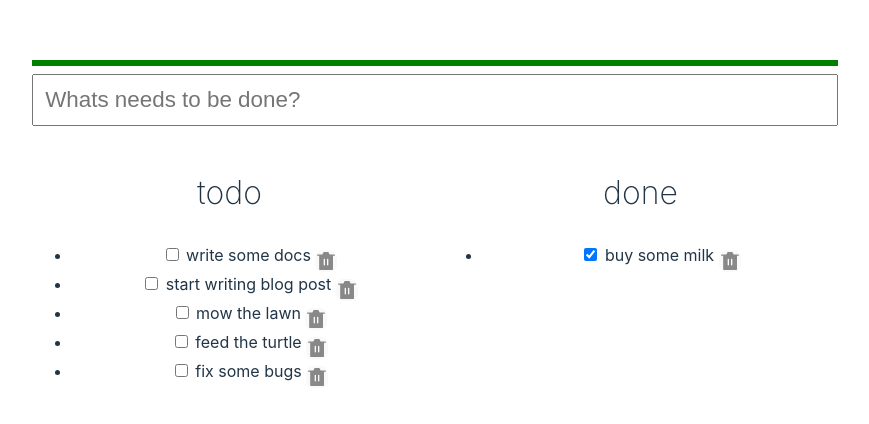
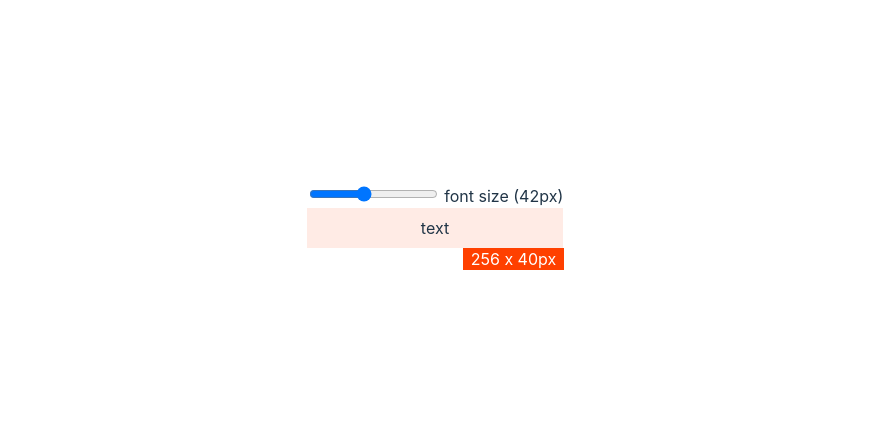
Before and after one commit to leenusdarnal/example-codes, a Svelte app in the folder learn-svelte/helloworld01/: page / in a window 1280 px wide. Shown: the part 184-608 px from the top of the page, without its empty margins (205-1074 px from the left). Built offline with nearby package versions, Linux system fonts and the light colour scheme.

Commit message:
svlete examples

```diff
--- a/learn-svelte/helloworld01/src/App.svelte
+++ b/learn-svelte/helloworld01/src/App.svelte
@@ -28,6 +28,8 @@
   import FadeNFly from './advance/Motion/FadeNFly.svelte'
   import CustomCssTransitions from './advance/Motion/transition/customCssTransitions.svelte'
   import Todo from './advance/Motion/transition/todos/Todo.svelte'
+  import ColorCanvas from './advance/action/ColorCanvas.svelte'
+  import Dimension from './advance/Dimension.svelte'
 </script>
 
 <!-- <Counter />
@@ -92,8 +94,12 @@
 <!-- <FadeNFly /> -->
 <!-- <hr /> -->
 <!-- <CustomCssTransitions /> -->
-<hr />
-<Todo />
+<!-- <hr /> -->
+<!-- <Todo /> -->
+<!-- <hr /> -->
+<!-- <ColorCanvas /> -->
+<!-- <hr /> -->
+<Dimension />
 
 <style>
   hr {
--- /dev/null
+++ b/learn-svelte/helloworld01/src/advance/Dimension.svelte
@@ -0,0 +1,34 @@
+<script lang="ts">
+  let h: number
+  let w: number
+  let size = 42
+  let text = 'edit this text'
+</script>
+
+<label>
+  <input type="range" bind:value={size} min="1" max="100" />
+  font size ({size}px)
+</label>
+<div bind:clientWidth={w} bind:clientHeight={h}>
+  <span style="font-size: {size} px;" contenteditable>text</span>
+  <span class="size">{w} x {h}px</span>
+</div>
+
+<style>
+  div {
+    position: relative;
+    /* display: ; */
+    padding: 0.5rem;
+    background: hsla(15, 100%, 50%, 0.1);
+  }
+  .size {
+    position: absolute;
+    right: -1px;
+    bottom: -1.4em;
+    line-height: 1;
+    background: hsla(15, 100%, 50%);
+    color: white;
+    padding: 0.2em 0.5em;
+    white-space: pre;
+  }
+</style>
--- /dev/null
+++ b/learn-svelte/helloworld01/src/advance/action/Canvas.svelte
@@ -0,0 +1,91 @@
+<script lang="ts">
+  import { onMount } from 'svelte'
+  export let color: string
+  export let size: number
+
+  let canvas: HTMLCanvasElement
+  let context: CanvasRenderingContext2D
+  let previous: { x: number; y: number }
+
+  function get_coords(e: Event) {
+    const { clientX, clientY } = e as MouseEvent
+    const { left, top } = canvas.getBoundingClientRect()
+    const x = clientX - left
+    const y = clientY - top
+    return { x, y }
+  }
+
+  onMount(() => {
+    context = canvas.getContext('2d')
+    const resize = () => {
+      canvas.width = window.innerWidth
+      canvas.height = window.innerHeight
+    }
+    window.addEventListener('resize', resize)
+    resize()
+
+    return () => {
+      window.removeEventListener('resize', resize)
+    }
+  })
+</script>
+
+<canvas
+  bind:this={canvas}
+  on:pointerdown={(e) => {
+    const { x, y } = get_coords(e)
+    context.fillStyle = color
+    context.beginPath()
+    context.arc(x, y, size / 2, 0, 2 * Math.PI)
+    context.fill()
+
+    previous = { x, y }
+  }}
+  on:pointerleave={() => {
+    previous = null
+  }}
+  on:pointermove={(e) => {
+    const coords = get_coords(e)
+    if (e.button === 1) {
+      e.preventDefault()
+      context.strokeStyle = color
+      context.lineWidth = size
+      context.lineCap = 'round'
+      context.beginPath()
+      context.moveTo(previous.x, previous.y)
+      context.lineTo(coords.x, coords.y)
+      context.stroke()
+    }
+    previous = coords
+  }}
+/>
+
+{#if previous}
+  <div
+    class="preview"
+    style="--color::{color};--size:{size}px; --x :{previous.x}px;--y:{previous.y}px"
+  />
+{/if}
+
+<style>
+  canvas {
+    position: absolute;
+    left: 0;
+    top: 0;
+    height: 100%;
+    width: 100%;
+  }
+
+  .preview {
+    position: absolute;
+    left: var(--x);
+    top: var(--y);
+    width: var(--size);
+    height: var(--size);
+    transform: translate(-50%, -50%);
+    background: var(--color);
+    border-radius: 50%;
+    opacity: 0.5%;
+    pointer-events: none;
+  }
+</style>
--- /dev/null
+++ b/learn-svelte/helloworld01/src/advance/action/ColorCanvas.svelte
@@ -0,0 +1,126 @@
+<script lang="ts">
+  import Canvas from './Canvas.svelte'
+  import { trapFocus } from './action'
+
+  const colors = [
+    'red',
+    'orange',
+    'yellow',
+    'green',
+    'blue',
+    'indigo',
+    'violet',
+    'white',
+    'black',
+  ]
+  let selected = colors[0]
+  let size = 10
+  let showMenu = true
+</script>
+
+<div class="container">
+  <Canvas color={selected} {size} />
+  {#if showMenu}
+    <!-- svelte-ignore a11y-no-static-element-interactions -->
+    <div
+      class="modal-background"
+      on:click|self={() => (showMenu = false)}
+      on:keydown={(e) => {
+        if (e.key === 'Escape') showMenu = false
+      }}
+    >
+      <div class="menu" use:trapFocus>
+        <div class="colors">
+          {#each colors as color}
+            <button
+              class="color"
+              aria-label="color"
+              aria-current={selected === color}
+              style="--color :{color}"
+              on:click={() => {
+                selected = color
+              }}
+            />
+          {/each}
+        </div>
+        <label
+          >small
+          <input type="range" bind:value={size} min="1" max="50" />
+          large
+        </label>
+      </div>
+    </div>
+  {/if}
+  <div class="controls">
+    <button class="show-menu" on:click={() => (showMenu = !showMenu)}
+      >{showMenu ? 'close' : 'menu'}</button
+    >
+  </div>
+</div>
+
+<style>
+  .container {
+    position: fixed;
+    left: 0;
+    top: 0;
+    width: 100%;
+    height: 100%;
+  }
+  .controls {
+    position: absolute;
+    left: 0;
+    top: 0;
+    pad: 1em;
+  }
+  .show-menu {
+    width: 5em;
+  }
+  .modal-background {
+    position: fixed;
+    display: flex;
+    justify-content: center;
+    align-items: center;
+    left: 0;
+    top: 0;
+    width: 100%;
+    height: 100%;
+    backdrop-filter: blur(20px);
+  }
+  .menu {
+    position: relative;
+    background: var(--bg-2);
+    width: calc(100%-2em);
+    max-width: 28em;
+    padding: 1em 1em 0.5em 1em;
+    border-radius: 1em;
+    box-sizing: border-box;
+    user-select: none;
+  }
+  .colors {
+    display: grid;
+    align-items: center;
+    grid-template-columns: repeat(9, 1fr);
+    grid-gap: 0.5em;
+  }
+  .color {
+    aspect-ratio: 1;
+    border-radius: 50%;
+    background: var(--color, #fff);
+    transform: none;
+    filter: drop-shadow(2px 2px 3px rgba(0, 0, 0, 0.2));
+    transition: all 0.1s;
+  }
+  .color[aria-current='true'] {
+    transform: translate(1px 1px);
+    filter: none;
+    box-shadow: inset 3px 3px 4px rgba(0, 0, 0, 0.2);
+  }
+  .menu label {
+    display: flex;
+    width: 100%;
+    margin: 1em 0 0 0;
+  }
+  .menu input {
+    flex: 1;
+  }
+</style>
--- /dev/null
+++ b/learn-svelte/helloworld01/src/advance/action/action.ts
@@ -0,0 +1,37 @@
+export function trapFocus(node: Element) {
+  const previous = document.activeElement as HTMLElement
+  const focusable = () => {
+    return Array.from(
+      node.querySelectorAll(
+        'button,[href],input,select,textarea,[tabindex]:not([tabindex="-1"])'
+      )
+    )
+  }
+  const handleKeyDown = (event: KeyboardEvent) => {
+    if (event.key !== 'Tab') return
+
+    const currrent = document.activeElement
+    const element = focusable()
+    const first = element.at(0) as HTMLElement
+    const last = element.at(-1) as HTMLElement
+
+    if (event.shiftKey && currrent === first) {
+      last.focus()
+      event.preventDefault()
+    }
+    if (!event.shiftKey && currrent === last) {
+      first.focus()
+      event.preventDefault()
+    }
+  }
+  const r = focusable()[0] as HTMLElement
+  r.focus()
+
+  node.addEventListener('keydown', handleKeyDown)
+  return {
+    destroy() {
+      node.removeEventListener('keydown', handleKeyDown)
+      previous?.focus()
+    },
+  }
+}
```
